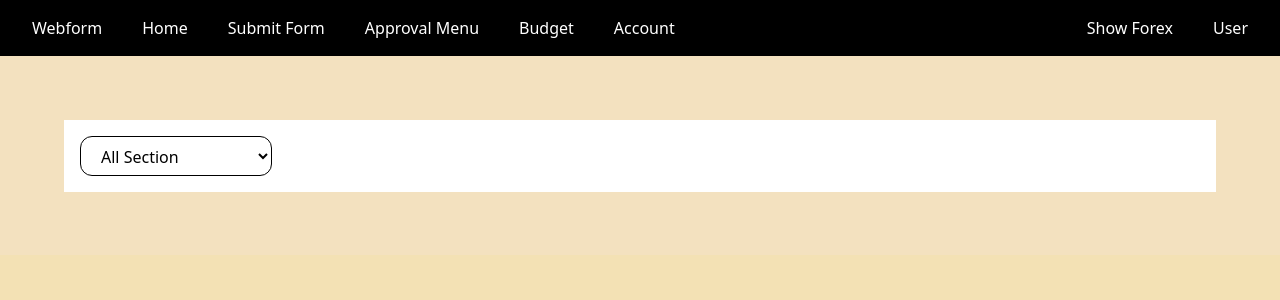
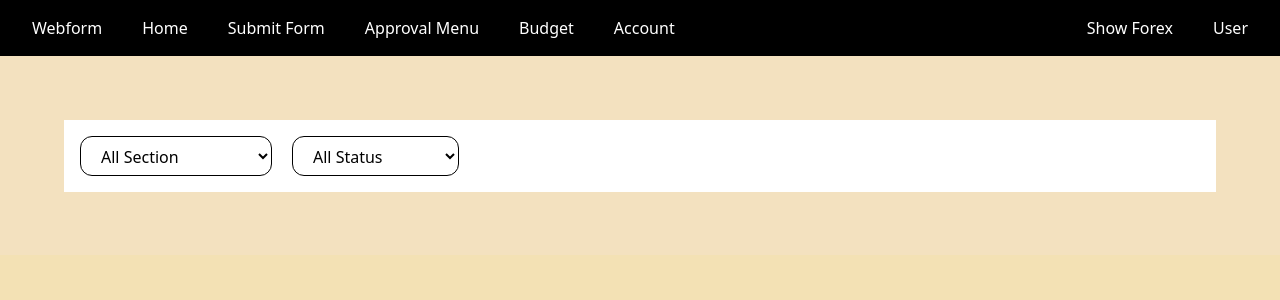
Before and after one commit to agw2005/ssi-webform, a React (Vite) app: page / in a window 1280 px wide. Shown: the top 300 px of the page. Built offline with nearby package versions, Linux system fonts and the light colour scheme.

Commit message:
feat(Home.tsx): added status filter element

```diff
--- a/src/pages/Home.tsx
+++ b/src/pages/Home.tsx
@@ -25,6 +25,8 @@ const SECTIONS = [
   "EC Production Compound",
 ];
 
+const STATUSES = ["Final Approved", "In Progress", "Rejected"];
+
 const Home = () => {
   return (
     <Primitive>
@@ -43,6 +45,20 @@ const Home = () => {
             );
           })}
         </select>
+        <select
+          name="filter-status"
+          id="filter-status"
+          className="py-2 px-4 h-10 rounded-xl border"
+        >
+          <option value="All Status">All Status</option>
+          {STATUSES.map((status, index) => {
+            return (
+              <option key={index} value={status}>
+                {status}
+              </option>
+            );
+          })}
+        </select>
       </div>
     </Primitive>
   );
```
